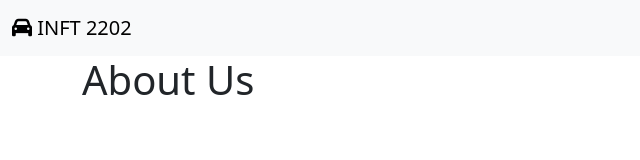
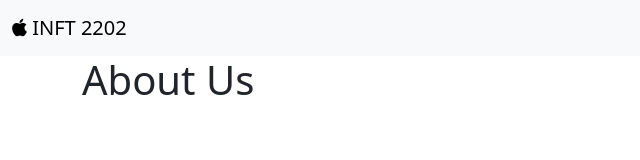
Before and after one commit to asheshdhakal/asheshdhakal.github.io, a website: page about.html in a window 1280 px wide. Shown: the full height of the page, 0-640 px from the left. Drawn offline with nearby package versions, Linux system fonts and the light colour scheme.

Commit message:
second commit

```diff
--- a/about.html
+++ b/about.html
@@ -19,7 +19,7 @@
     <header>
         <nav class="navbar navbar-expand-lg bg-body-tertiary">
             <div class="container-fluid">
-                <a class="navbar-brand" href="index.html"><i class="fa-solid fa-car"></i> INFT 2202</a>
+                <a class="navbar-brand" href="index.html"><i class="fa-brands fa-apple"></i> INFT 2202</a>
                 <button class="navbar-toggler" type="button" data-bs-toggle="collapse" data-bs-target="#navbarSupportedContent" aria-controls="navbarSupportedContent" aria-expanded="false" aria-label="Toggle navigation">
                     <span class="navbar-toggler-icon"></span>
                 </button>
```
Also changed, not shown: contact.html (+1 -1 lines), index.html (+1 -1 lines), products.html (+1 -1 lines), services.html (+1 -1 lines).
